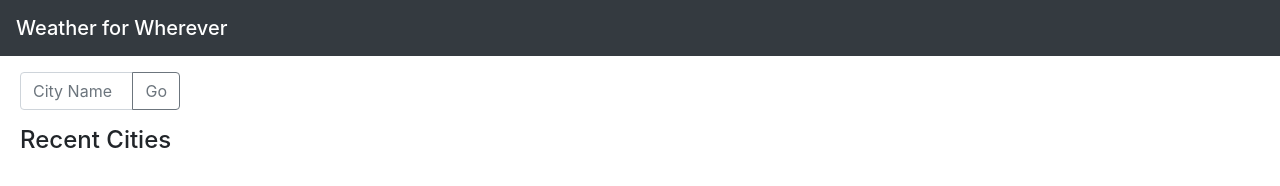
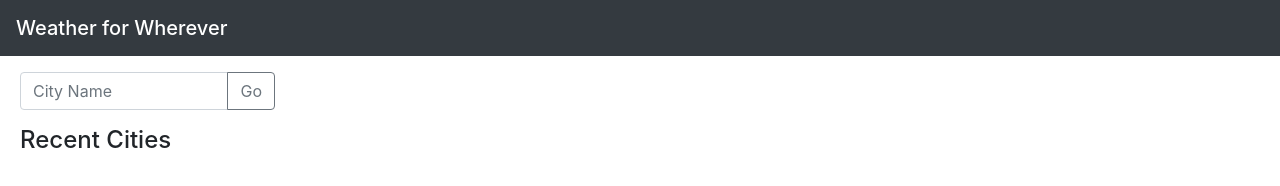
Before and after one commit to laurenbrown108/weather-dashboard, a plain HTML site: page index.html in a window 1280 px wide. Drawn offline with nearby package versions, Linux system fonts and the light colour scheme.

Commit message:
changed column sizes in HTML.

```diff
--- a/index.html
+++ b/index.html
@@ -16,7 +16,7 @@
 
     <main class="container">
         <div class="row">
-            <div class="col-sm-2 mt-3 sidebar">
+            <div class="col-sm-3 mt-3 sidebar">
                 <div class="input-group mb-3">
                     <!--Search for city-->
                     <input id="city" type="text" class="form-control" placeholder="City Name" aria-label="Search"
@@ -31,7 +31,7 @@
                     <h4> Recent Cities</h4>
                 </ul>
             </div>
-            <div class="col-sm-10">
+            <div class="col-sm-9">
                 <div class="row">
                     <!-- Current Weather Data-->
                     <div class="weatherNow">
```
